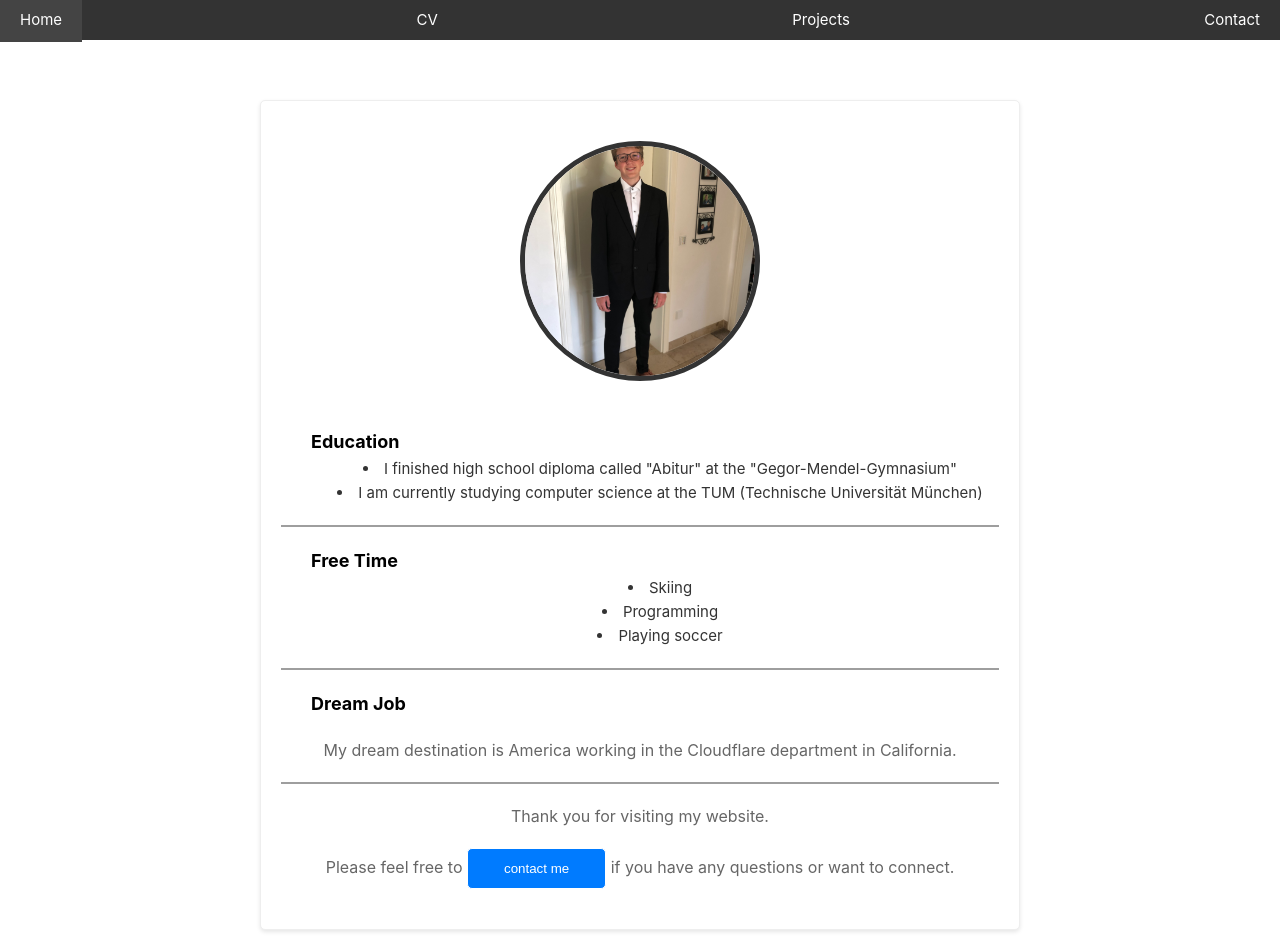
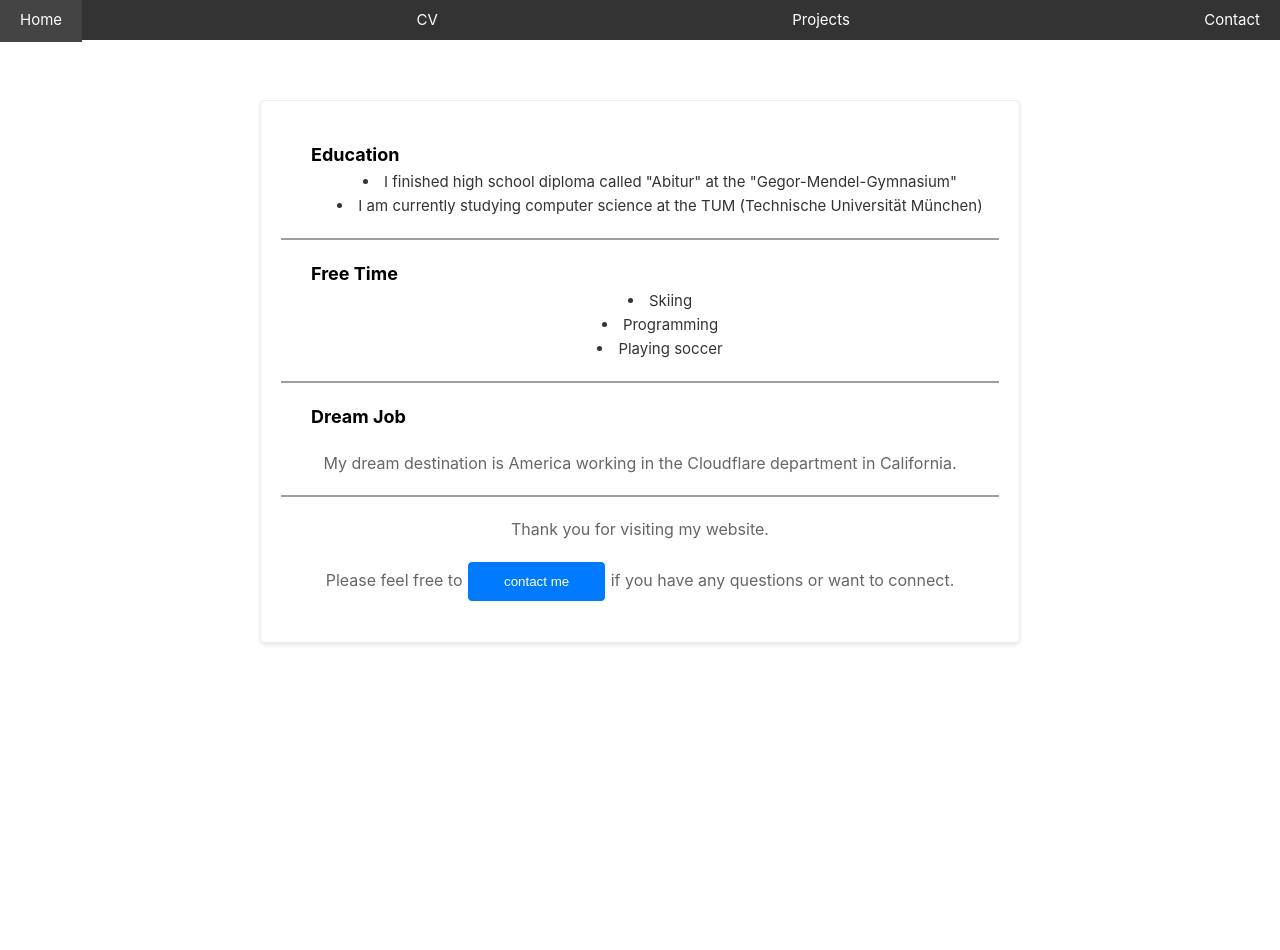
Before and after one commit to JulianP2021/About-Me-Page, a Vue app: page /cv in a window 1280 px wide. After the commit the page ends 800 px from the top, so only its background shows below. Built offline with nearby package versions, Linux system fonts and the light colour scheme; the HTML template or start-up script is replaced by a standard one.

Commit message:
removed image for application

```diff
--- a/src/views/cv.vue
+++ b/src/views/cv.vue
@@ -8,7 +8,7 @@ import { goToNextPage } from '@/shared';
     <div class="container">
       <div id="shiftdown"></div>
       <div class="card">
-        <img src="/img/profile-image.jpg" alt="Julian's profile image" class="icon-circle" />
+        <!--<img src="/img/profile-image.jpg" alt="Julian's profile image" class="icon-circle" />-->
 
         <div class="title">Education</div>
         <ul>
--- a/src/views/home.vue
+++ b/src/views/home.vue
@@ -1,6 +1,6 @@
 <template>
     <div class="container">
-        <img src="/img/profile-image.jpg" alt="Julian's profile image" class="icon-circle" />
+        <!--<img src="/img/profile-image.jpg" alt="Julian's profile image" class="icon-circle" />-->
 
         <p>
             Hi, my name is Julian Scharf and I am a Programmer. I have a passion for
```
